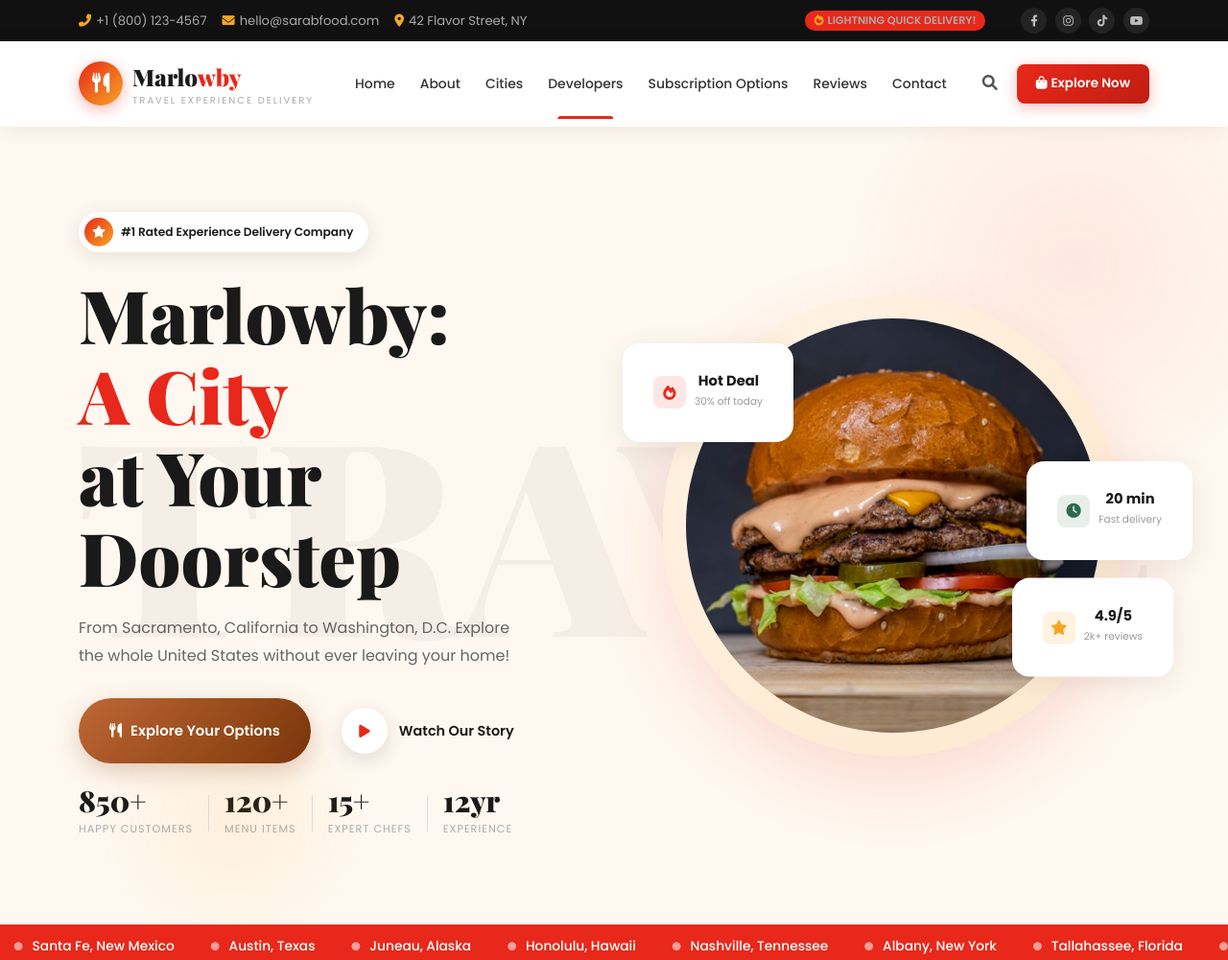
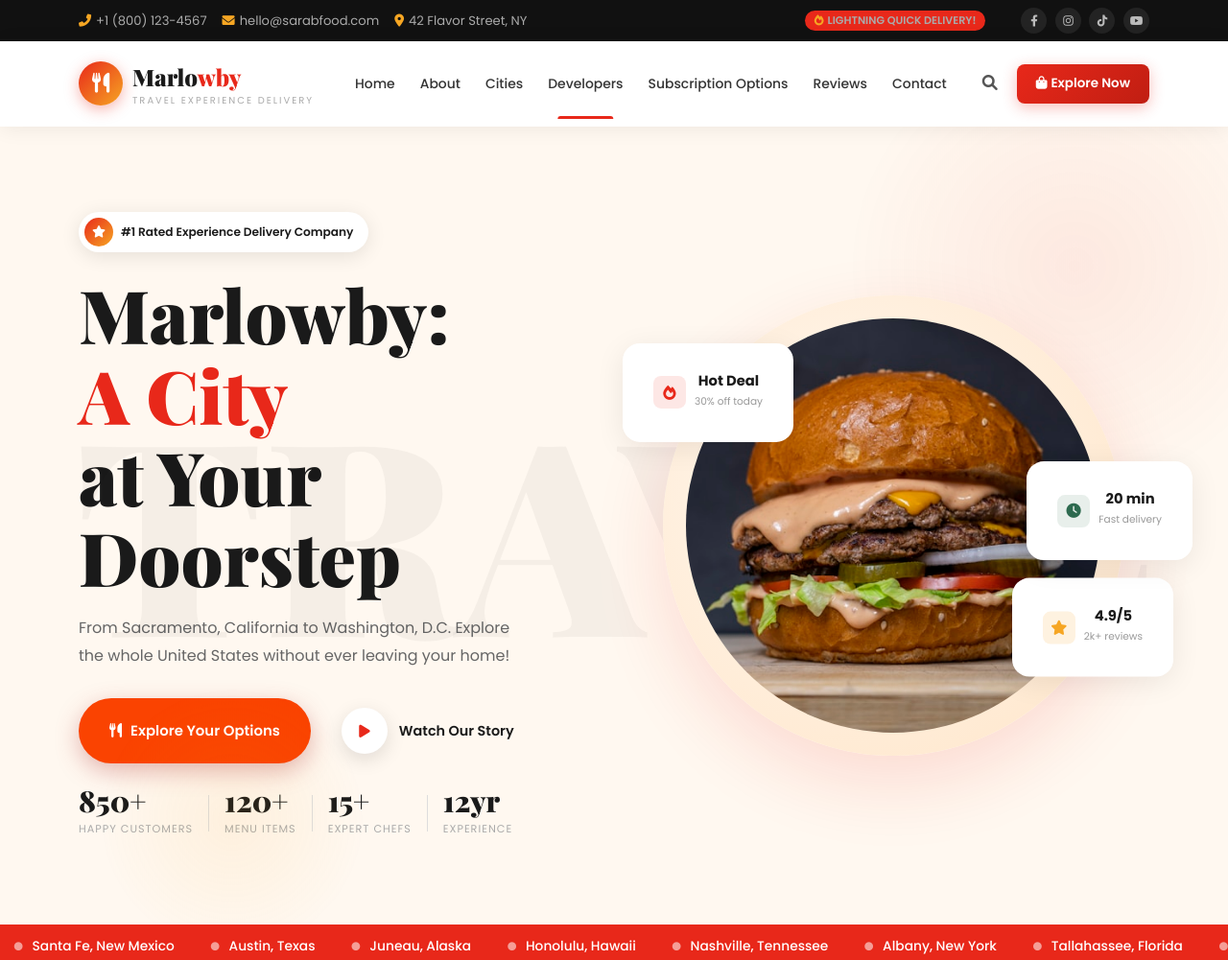
Before and after one commit to Daniel-6006/Marlowby, a plain HTML site: page index.html in a window 1280 px wide. Shown: the top 1001 px of the page at 96% size. Drawn offline with nearby package versions, Linux system fonts and the light colour scheme.

Commit message:
changed button color

```diff
--- a/css/style.css
+++ b/css/style.css
@@ -226,15 +226,18 @@ section {
   font-size: 0.93rem;
   line-height: 1.8;
 }
+#ctcBtn .btn-red{
+  background: linear-gradient(135deg, #c06835, #77320a) !important;
+}
 .btn-red {
-  background: linear-gradient(135deg, #c06835, #77320a);
+  background-color: #fa4301;
   color: #fff;
   border: none;
   border-radius: 50px;
   padding: 14px 32px;
   font-weight: 600;
   font-size: 0.93rem;
-  box-shadow: 0 8px 24px rgba(167, 115, 80, 0.35);
+  box-shadow: 0 8px 24px rgba(179, 57, 57, 0.35);
   transition: 0.3s;
   display: inline-flex;
   align-items: center;
```
